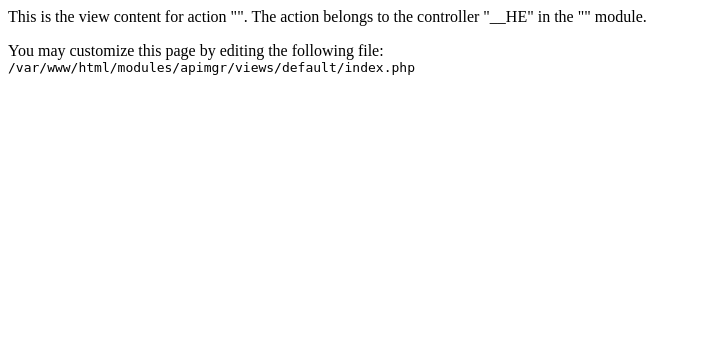
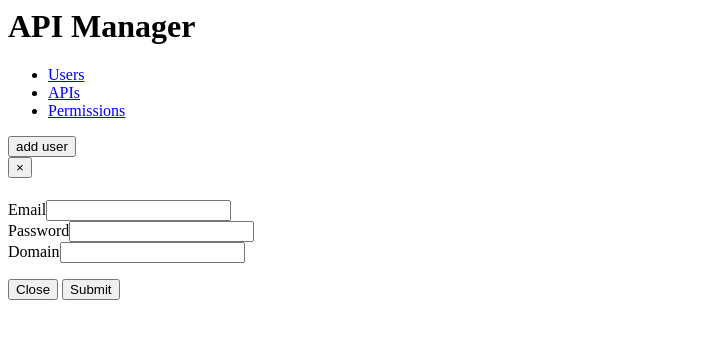
Before and after one commit to 81663r/yii2-beutils, a PHP site: template modules/apimgr/views/default/index.php in a window 1280 px wide. Shown: the top 339 px of the page, without its empty margins (0-701 px from the left). Run offline with PHP 8.4, Linux system fonts and the light colour scheme; the template is opened without the code that fills it, so the values that code supplies are empty; form fields are guessed from the names that the template uses; some libraries are stand-ins or nearby versions.

Commit message:
API module grid view and user creation view is completed

```diff
--- a/modules/apimgr/views/default/index.php
+++ b/modules/apimgr/views/default/index.php
@@ -1,12 +1,105 @@
-<div class="apimgr-default-index">
-    <h1><?= $this->context->action->uniqueId ?></h1>
-    <p>
-        This is the view content for action "<?= $this->context->action->id ?>".
-        The action belongs to the controller "<?= get_class($this->context) ?>"
-        in the "<?= $this->context->module->id ?>" module.
-    </p>
-    <p>
-        You may customize this page by editing the following file:<br>
-        <code><?= __FILE__ ?></code>
-    </p>
+<?php
+use yii\widgets\ListView;
+use yii\grid\GridView;
+use yii\data\ActiveDataProvider;
+use yii\db\Query;
+use yii\helpers\Html;
+use yii\widgets\ActiveForm;
+use yii\beutils\modules\apimgr\essentials\UserModel;
+
+
+$query = (new Query())->select("*")->from('api_user');
+
+$dataProvider = new ActiveDataProvider([
+    'query' => $query,
+    'pagination' => [
+        'pageSize' => 20,
+    ],
+]);
+
+// Create user mode
+$umodel = new UserModel();
+?>
+<div class="jumbotron">
+    <h1>API Manager</h1>
+    <p></p>
 </div>
+
+<div class="container">
+
+    <!-- Nav tabs -->
+    <ul class="nav nav-tabs" role="tablist">
+        <li role="presentation" class="active"><a href="#users" aria-controls="home" role="tab" data-toggle="tab">Users</a></li>
+        <li role="presentation"><a href="#apis" aria-controls="apis" role="tab" data-toggle="tab">APIs</a></li>
+        <li role="presentation"><a href="#permissions" aria-controls="permissions" role="tab" data-toggle="tab">Permissions</a></li>
+    </ul>
+
+    <!-- Tab panes -->
+    <div class="tab-content">
+        <div role="tabpanel" class="tab-pane active" id="users">
+            <?php
+            echo GridView::widget([
+                'dataProvider' => $dataProvider,
+                'columns' => [
+                    'id',
+                    'domain',
+                    'username',
+                    'password',
+                    'status',
+                    'creation_date',
+                    ['class' => 'yii\grid\ActionColumn',
+                        'template' => '{update} {delete} {toggle}',
+                        'buttons' => [
+                            'delete' => function ($url, $model, $key) {
+                                return Html::a('<span class="glyphicon glyphicon-trash"></span>', ['testone', 'id' => 2]);
+                            },
+                            'toggle' => function($url, $model, $key){
+                                return Html::a('<span class="glyphicon glyphicon-adjust"></span>', ['testone', 'id' => 2]);
+                            }
+                        ],
+                    ],
+                ],
+            ]);
+            ?>
+            <button type="button" class="btn btn-default" data-toggle="modal" data-target="#myDialog">
+                <span class="glyphicon glyphicon-plus-sign"></span>
+                add user
+            </button>
+        </div>
+
+        <div role="tabpanel" class="tab-pane" id="apis">
+        </div>
+
+        <div role="tabpanel" class="tab-pane" id="permissions">
+        </div>
+    </div>
+
+    <div class="modal fade" tabindex="-1" role="dialog" id="myDialog">
+        <div class="modal-dialog" role="document">
+            <div class="modal-content">
+                <div class="modal-header">
+                    <button type="button" class="close" data-dismiss="modal" aria-label="Close"><span aria-hidden="true">&times;</span></button>
+                    <h4 class="modal-title"></h4>
+                </div>
+                <div class="modal-body">
+                    <?php $form = ActiveForm::begin(); ?>
+                        <div class="form-group">
+                            <?= $form->field($umodel, 'email') ?>
+                        </div>
+                        <div class="form-group">
+                            <?=$form->field($umodel, 'password')?>
+                        </div>
+                        <div class="form-group">
+                            <?=$form->field($umodel, 'domain')?>
+                        </div>
+                </div>
+                <div class="modal-footer">
+                    <button type="button" class="btn btn-default" data-dismiss="modal">Close</button>
+                    <?=Html::submitButton('Submit', ['class' => 'btn btn-primary'])?>
+                </div>
+                <?php ActiveForm::end(); ?>
+            </div><!-- /.modal-content -->
+        </div><!-- /.modal-dialog -->
+    </div><!-- /.modal -->
+
+</div>
```
Also changed, not shown: modules/apimgr/Module.php (+6 -3 lines), modules/apimgr/controllers/DefaultController.php (+23 -2 lines), modules/apimgr/essentials/User.php (added, +33 -0 lines), modules/apimgr/essentials/UserModel.php (added, +16 -0 lines), modules/apimgr/views/default/_itemview.php (added, +10 -0 lines).
